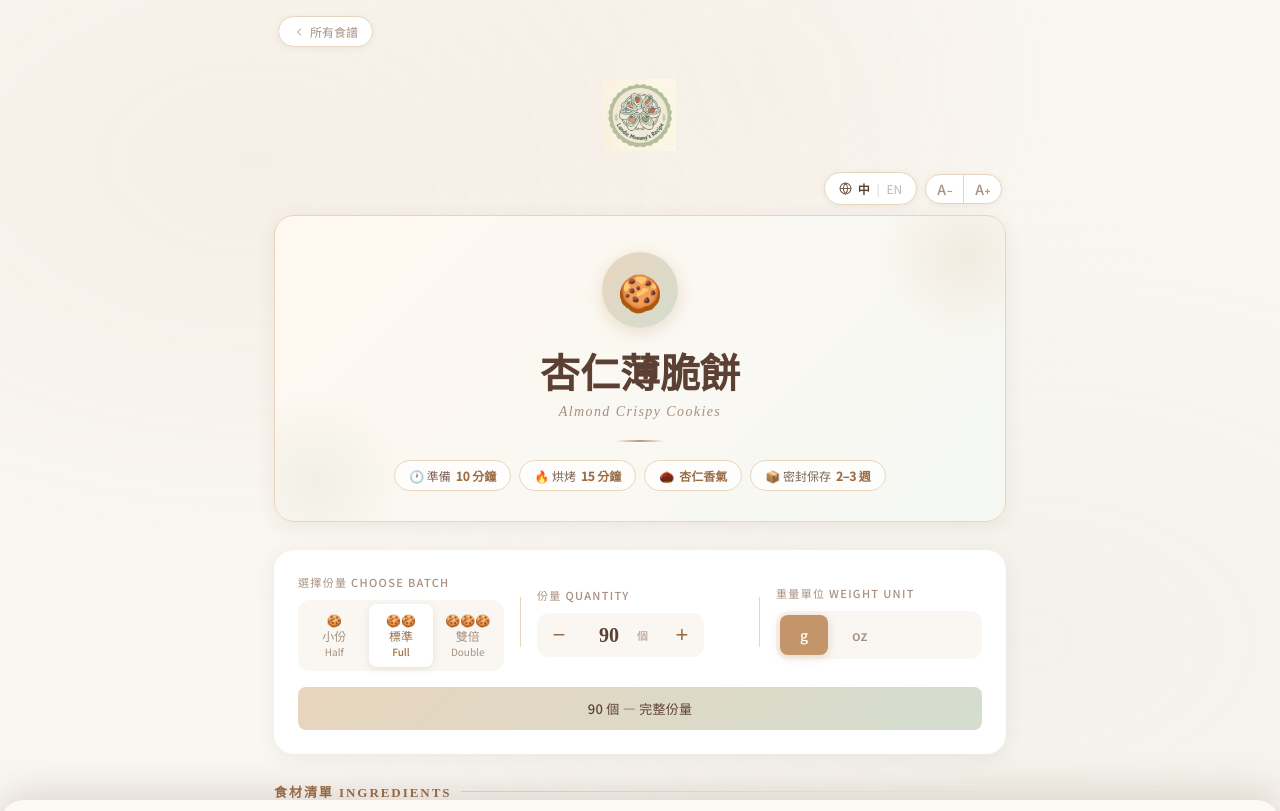
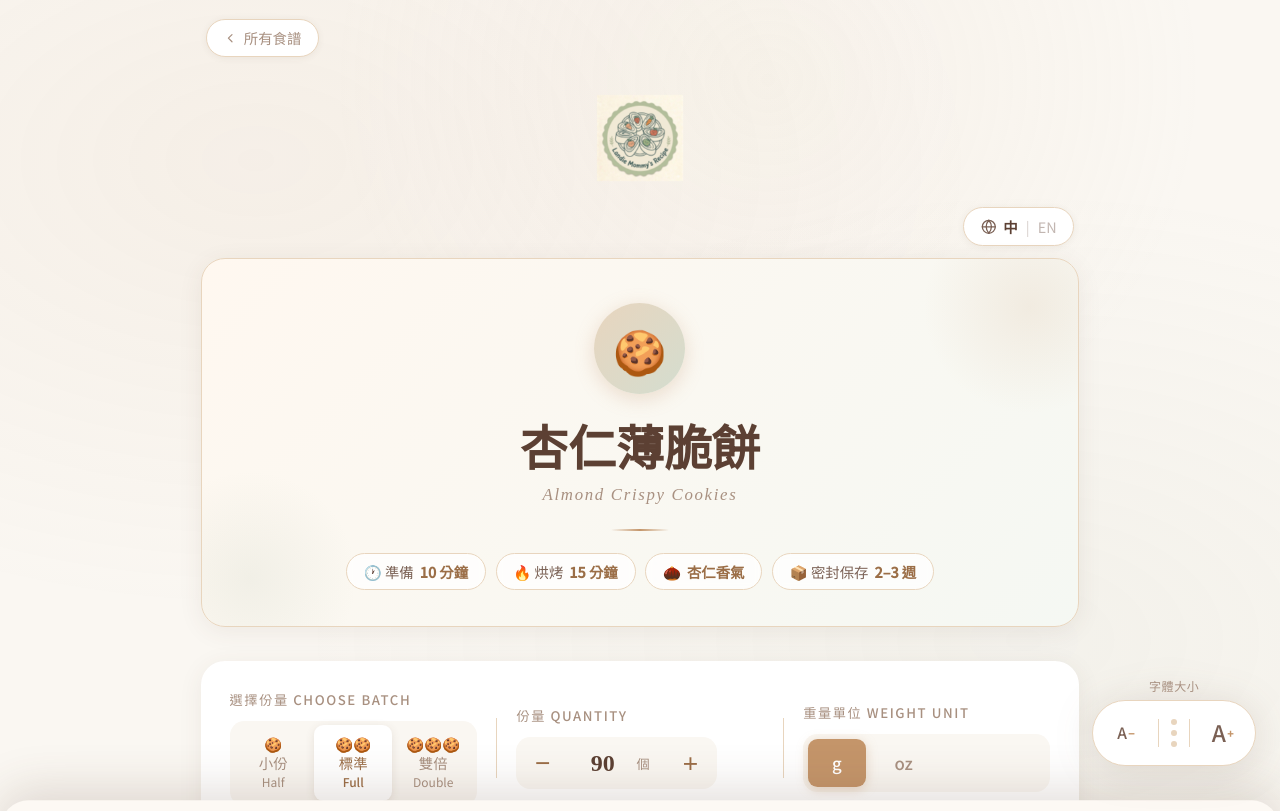
Before and after one commit to irisconoco/Landie-Recipe, a plain HTML site: page landie-recipe/cookies.html in a window 1280 px wide. Shown: the top 811 px of the page. Drawn offline with nearby package versions, Linux system fonts and the light colour scheme; a web font is replaced by a local one.

Commit message:
feat+fix: elderly font size floating pill + fix step difficulty tooltip (overflow clipping)

```diff
--- a/landie-recipe/cookies.html
+++ b/landie-recipe/cookies.html
@@ -98,22 +98,40 @@
   .lang-btn svg { width: 13px; height: 13px; flex-shrink: 0; }
   .lang-opt { opacity: 0.45; transition: all 0.2s; }
   .lang-opt.active { opacity: 1; color: var(--brown); font-weight: 600; }
-  .font-ctrl {
+  /* ── FONT SIZE PILL (floating, bottom-right) ── */
+  .font-pill {
+    position: fixed; bottom: 28px; right: 20px; z-index: 998;
+    display: flex; flex-direction: column; align-items: center; gap: 5px;
+    filter: drop-shadow(0 4px 16px rgba(92,64,51,0.15));
+  }
+  .font-pill-label {
+    font-family: 'Noto Sans TC', sans-serif; font-size: 10px;
+    color: var(--text-muted); letter-spacing: 0.05em;
+  }
+  .font-pill-ctrl {
     display: flex; align-items: center;
-    background: var(--card-bg); border: 1px solid var(--oat-light); border-radius: 100px;
-    overflow: hidden; box-shadow: 0 1px 6px rgba(92,64,51,0.07);
-  }
-  .font-btn {
-    display: flex; align-items: baseline; justify-content: center;
-    padding: 7px 11px; border: none; background: transparent;
-    color: var(--text-muted); font-family: 'Noto Sans TC', sans-serif;
-    font-weight: 500; cursor: pointer; transition: all 0.2s; line-height: 1;
-  }
-  .font-btn:hover { background: var(--oat-light); color: var(--brown); }
-  .font-btn + .font-btn { border-left: 1px solid var(--oat-light); }
-  .font-btn.at-limit { opacity: 0.28; pointer-events: none; }
-  .font-btn .fa { font-size: 14px; }
-  .font-btn .fs { font-size: 9px; font-weight: 700; color: var(--oat); vertical-align: super; margin-left: 1px; }
+    background: var(--card-bg); border: 1.5px solid var(--oat-light); border-radius: 100px;
+    overflow: hidden;
+  }
+  .font-pill-btn {
+    display: flex; align-items: center; justify-content: center; gap: 1px;
+    width: 54px; height: 54px; border: none; background: transparent;
+    cursor: pointer; transition: background 0.18s, color 0.18s;
+    color: var(--text-light); font-family: 'Noto Sans TC', sans-serif;
+    font-weight: 500; line-height: 1;
+  }
+  .font-pill-btn:hover:not(:disabled) { background: var(--oat-light); color: var(--brown); }
+  .font-pill-btn:disabled { opacity: 0.22; cursor: not-allowed; }
+  .font-pill-btn .fpb-s { font-size: 9px; font-weight: 700; color: var(--oat); vertical-align: super; }
+  .font-pill-dots {
+    display: flex; flex-direction: column; align-items: center; gap: 4px; padding: 0 10px;
+    border-left: 1px solid var(--oat-light); border-right: 1px solid var(--oat-light);
+  }
+  .font-dot {
+    width: 5px; height: 5px; border-radius: 50%; background: var(--oat-light);
+    transition: background 0.2s, transform 0.2s;
+  }
+  .font-dot.active { background: var(--oat); transform: scale(1.3); }
 
   /* ── HERO ── */
   .hero {
@@ -752,10 +770,6 @@
         <span id="lang-opt-en" class="lang-opt">EN</span>
       </span>
     </button>
-    <div class="font-ctrl">
-      <button class="font-btn" id="font-dec" onclick="changeFontSize(-1)" title="縮小字體"><span class="fa">A</span><span class="fs">−</span></button>
-      <button class="font-btn" id="font-inc" onclick="changeFontSize(1)" title="放大字體"><span class="fa">A</span><span class="fs">+</span></button>
-    </div>
   </div>
 
   <!-- HERO -->
@@ -962,8 +976,8 @@ let shopMode = null;
 let haveSet = new Set();
 let shoppingChecked = new Set();
 let lang = 'zh';
-const FONT_SIZES = [0.9, 1, 1.12];
-let fontSize = 1;
+const FONT_SIZES = [1.0, 1.2, 1.4];
+let fontSize = (() => { const s = parseInt(localStorage.getItem('landie-fontsize')); return (s >= 0 && s < 3) ? s : 1; })();
 
 const BAKE_DURATIONS = { cookie: 15 * 60 };
 const TIMERS = {
@@ -990,13 +1004,21 @@ function toggleLang() {
 function changeFontSize(dir) {
   fontSize = Math.max(0, Math.min(FONT_SIZES.length - 1, fontSize + dir));
   document.body.style.zoom = FONT_SIZES[fontSize];
+  localStorage.setItem('landie-fontsize', fontSize);
   updateFontBtns();
 }
 
 function updateFontBtns() {
-  document.getElementById('font-dec').classList.toggle('at-limit', fontSize === 0);
-  document.getElementById('font-inc').classList.toggle('at-limit', fontSize === FONT_SIZES.length - 1);
-}
+  document.getElementById('font-dec').disabled = (fontSize === 0);
+  document.getElementById('font-inc').disabled = (fontSize === FONT_SIZES.length - 1);
+  for (let i = 0; i < FONT_SIZES.length; i++) {
+    const d = document.getElementById('fdot-' + i);
+    if (d) d.classList.toggle('active', i === fontSize);
+  }
+}
+
+// Apply saved font size on load
+document.body.style.zoom = FONT_SIZES[fontSize];
 
 function applyLang() {
   const isEn = lang === 'en';
@@ -1018,6 +1040,8 @@ function applyLang() {
   if (uploadSub) uploadSub.textContent = isEn ? 'AI analysis with encouragement · JPG / PNG' : 'AI 自動分析並給予鼓勵 · JPG / PNG';
   const navBack = document.getElementById('nav-back-label');
   if (navBack) navBack.textContent = isEn ? 'All Recipes' : '所有食譜';
+  const fontPillLabel = document.getElementById('font-pill-label');
+  if (fontPillLabel) fontPillLabel.textContent = isEn ? 'Text Size' : '字體大小';
   updateKeyStatus();
 }
 
@@ -1809,5 +1833,23 @@ updateKeyStatus();
   </div>
 </div>
 
+<!-- FONT SIZE PILL -->
+<div class="font-pill" id="font-pill">
+  <span class="font-pill-label" id="font-pill-label">字體大小</span>
+  <div class="font-pill-ctrl">
+    <button class="font-pill-btn" id="font-dec" onclick="changeFontSize(-1)" aria-label="縮小字體">
+      <span style="font-size:13px">A</span><span class="fpb-s">−</span>
+    </button>
+    <div class="font-pill-dots">
+      <span class="font-dot" id="fdot-0"></span>
+      <span class="font-dot" id="fdot-1"></span>
+      <span class="font-dot" id="fdot-2"></span>
+    </div>
+    <button class="font-pill-btn" id="font-inc" onclick="changeFontSize(1)" aria-label="放大字體">
+      <span style="font-size:19px">A</span><span class="fpb-s">+</span>
+    </button>
+  </div>
+</div>
+
 </body>
 </html>
```
Also changed, not shown: landie-recipe/muffins.html (+154 -34 lines).
